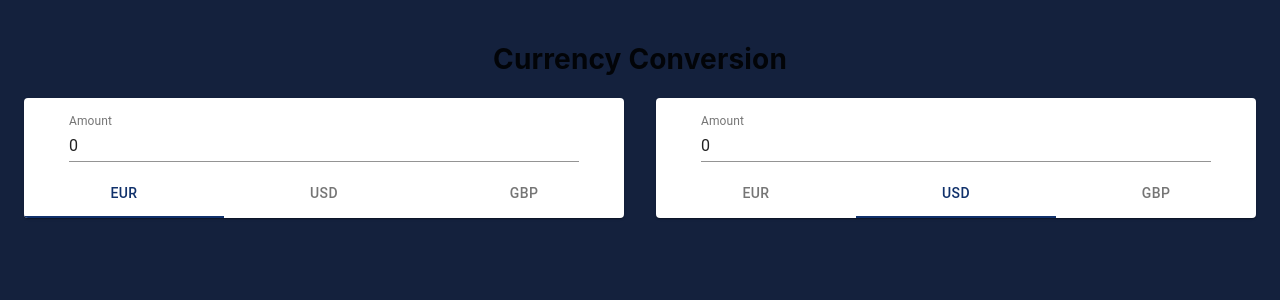
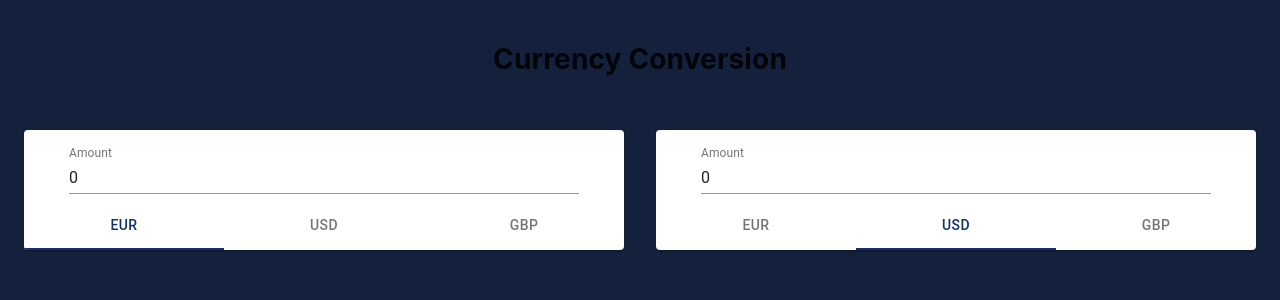
Before and after one commit to romangof/currency-conversion, a React (Create React App) app: page / in a window 1280 px wide. Shown: the top 300 px of the page. Built offline with nearby package versions, Linux system fonts and the light colour scheme; no server answers.

Commit message:
small improvements

```diff
--- a/src/App.js
+++ b/src/App.js
@@ -15,9 +15,9 @@ const initialRates = { EUR: {}, USD: {}, GBP: {} };
 
 const theme = createMuiTheme({
     palette: {
-        primary: {main: '#10316b'},
-        secondary: {main: '#000000'},
-        background: {default: '#14213D', light: '#E5E5E5'},
+        primary: { main: '#10316b' },
+        secondary: { main: '#000000' },
+        background: { default: '#14213D', light: '#E5E5E5' },
     },
 
     status: {
@@ -59,10 +59,11 @@ export default function App() {
     return (
         <ThemeProvider theme={theme}>
             <Container className="App" maxWidth={false}>
+                <Grid container className="Grid" justify="space-around" alignItems="flex-start" spacing={4}>
+                    <Grid item xs={12}>
+                        <h1>Currency Conversion</h1>
+                    </Grid>
 
-                <h1>Currency Conversion</h1>
-
-                <Grid container className="Grid" justify="space-around" alignItems="center" spacing={4}>
                     <Grid item xs={6}>
                         <CurrencyCard selected={selected} rates={rates} onChange={handleInputChange} tabChange={handleTabChange} />
                     </Grid>
--- a/src/components/CurrencyCard.js
+++ b/src/components/CurrencyCard.js
@@ -5,10 +5,9 @@ export default function CurrencyCard({ selected, rates, onChange, tabChange, rea
     const tab = readOnly ? selected.target : selected.origin;
     const [selectedTab, setSelectedTab] = React.useState(tab);
 
-    const handleChange = (_ev, newValue) => setSelectedTab(newValue);
+    const handleChange = (_event, newValue) => setSelectedTab(newValue);
 
     const rate = rates[selected.origin][selected.target] || 1;
-    const amount = parseInt(selected.value);
     const source = readOnly ? 'target' : 'origin';
 
     return (
@@ -16,11 +15,10 @@ export default function CurrencyCard({ selected, rates, onChange, tabChange, rea
             <TextField
                 label="Amount"
                 type="number"
-                value={readOnly ? amount * rate : amount}
+                value={readOnly ? selected.value * rate : selected.value}
                 onChange={onChange}
                 style={{width: '85%'}}
                 margin="normal"
-                // variant="filled"
                 InputProps={{readOnly}}
             />
 
```
Also changed, not shown: src/logo.svg (deleted).
